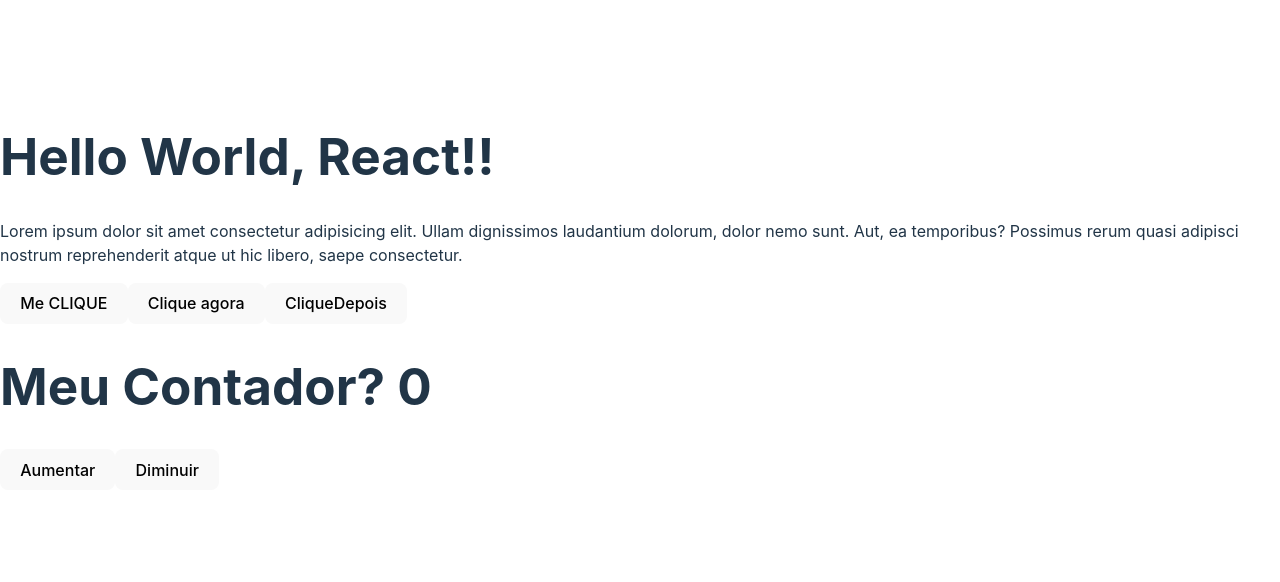
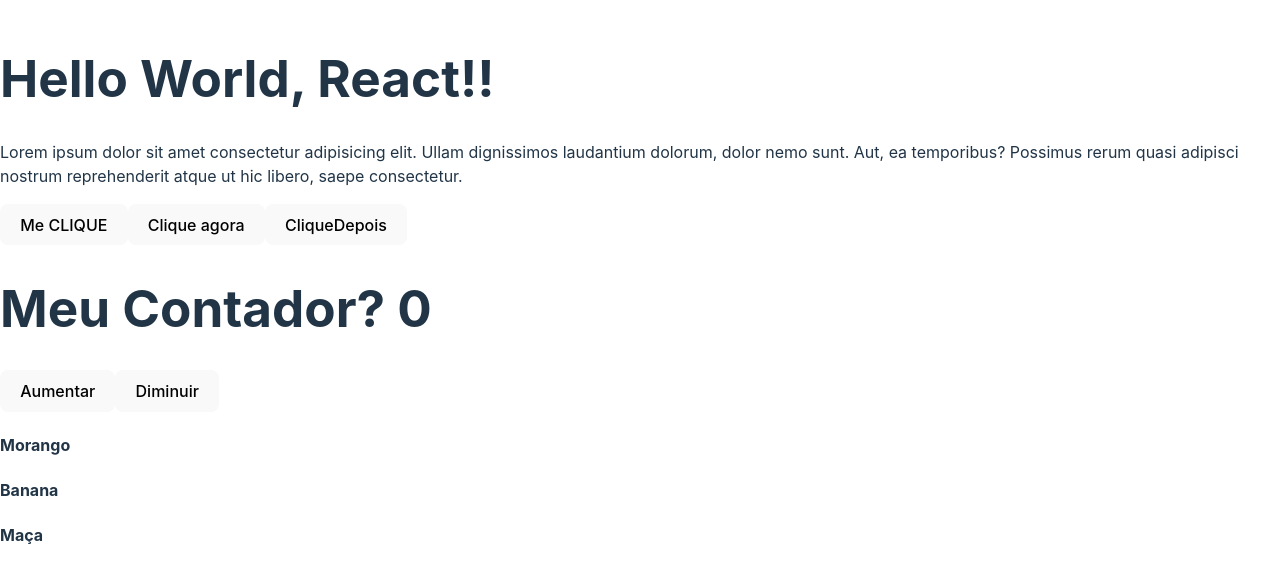
Before and after one commit to D-Franca-Almeida/LearningReact, a React (Vite) app in the folder MyFirstReact/: page / in a window 1280 px wide. Shown: the part 108-690 px from the top of the page. Built offline with nearby package versions, Linux system fonts and the light colour scheme.

Commit message:
Conceitos de lista

```diff
--- a/MyFirstReact/src/App.jsx
+++ b/MyFirstReact/src/App.jsx
@@ -1,6 +1,7 @@
 import MyComponent from "./components/MyComponent"
 import MyNewComponentButton from "./components/MyNewComponentButton"
 import MyContador from "./components/MyContador"
+import MinhaLista from "./components/MinhaLista"
 
 function App() {
 
@@ -16,6 +17,7 @@
       <MyNewComponentButton conteudo='CliqueDepois'></MyNewComponentButton>
       <br></br>
       <MyContador></MyContador>
+      <MinhaLista/>
     </div>
   )
 }
--- /dev/null
+++ b/MyFirstReact/src/components/MinhaLista.jsx
@@ -0,0 +1,15 @@
+const minhaLista = [
+    {id:'1', value:"Morango"},
+    {id:'2', value:"Banana"},
+    {id:'3', value:"Maça"}
+]
+
+export default function MinhaLista() {
+    return minhaLista.map((item) => {
+        return (
+            <div key={item.id}>
+                <h4>{item.value}</h4>
+            </div>
+        )
+    })
+}
```
